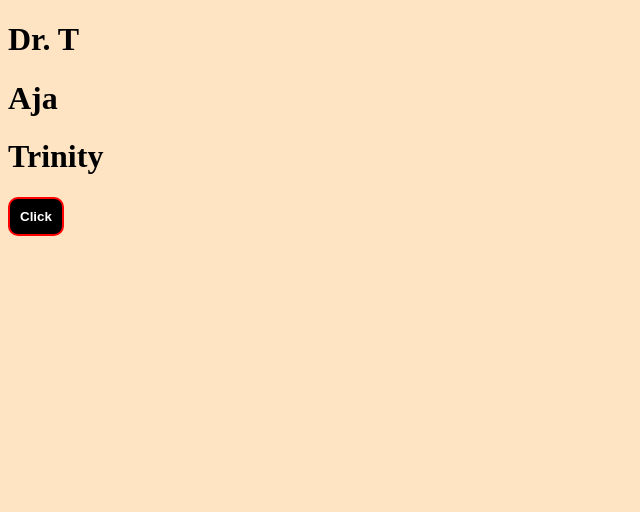
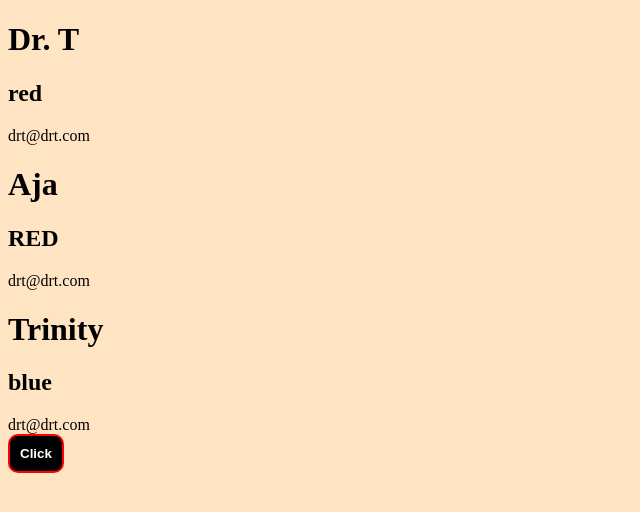
Before and after one commit to rochelle-rossman/loops-data, a plain HTML site: page index.html in a window 1280 px wide. Shown: the whole page, without its empty margins (0-640 px from the left). Drawn offline with Linux system fonts and the light colour scheme.

Commit message:
continued practice

```diff
--- a/main.js
+++ b/main.js
@@ -33,5 +33,7 @@ const team = [
 ];
 for (const taco of team) {
   console.log(taco)
-  instructors.innerHTML += `<h1>${ taco.name }</h1>`
+  instructors.innerHTML += `<h1>${taco.name}</h1>`
+  instructors.innerHTML += `<h2>${taco.favoriteColor}</h2>`
+  instructors.innerHTML +=`${taco.email}`
 }
```
Also changed, not shown: main.css (line endings or trailing spaces).
